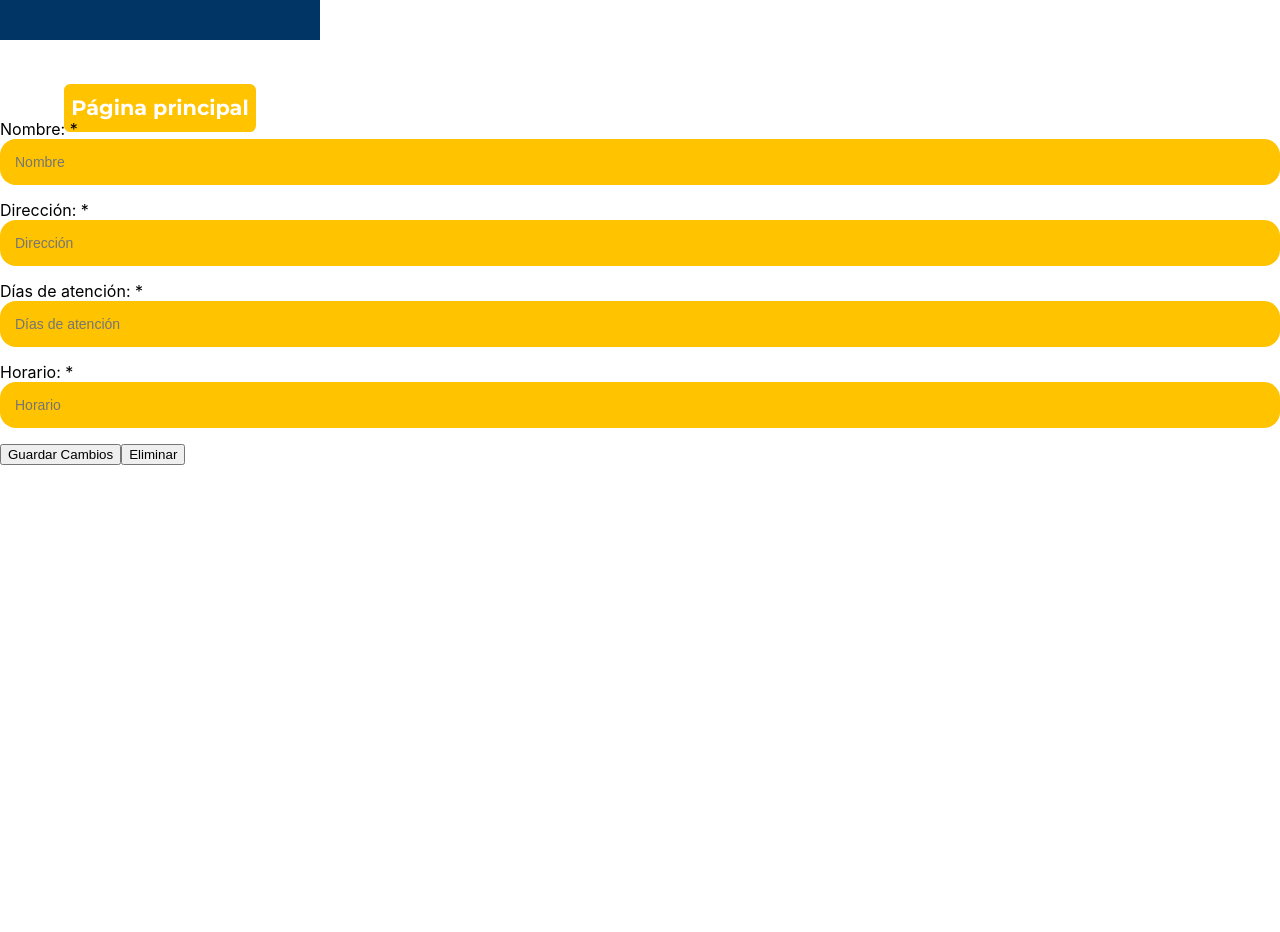
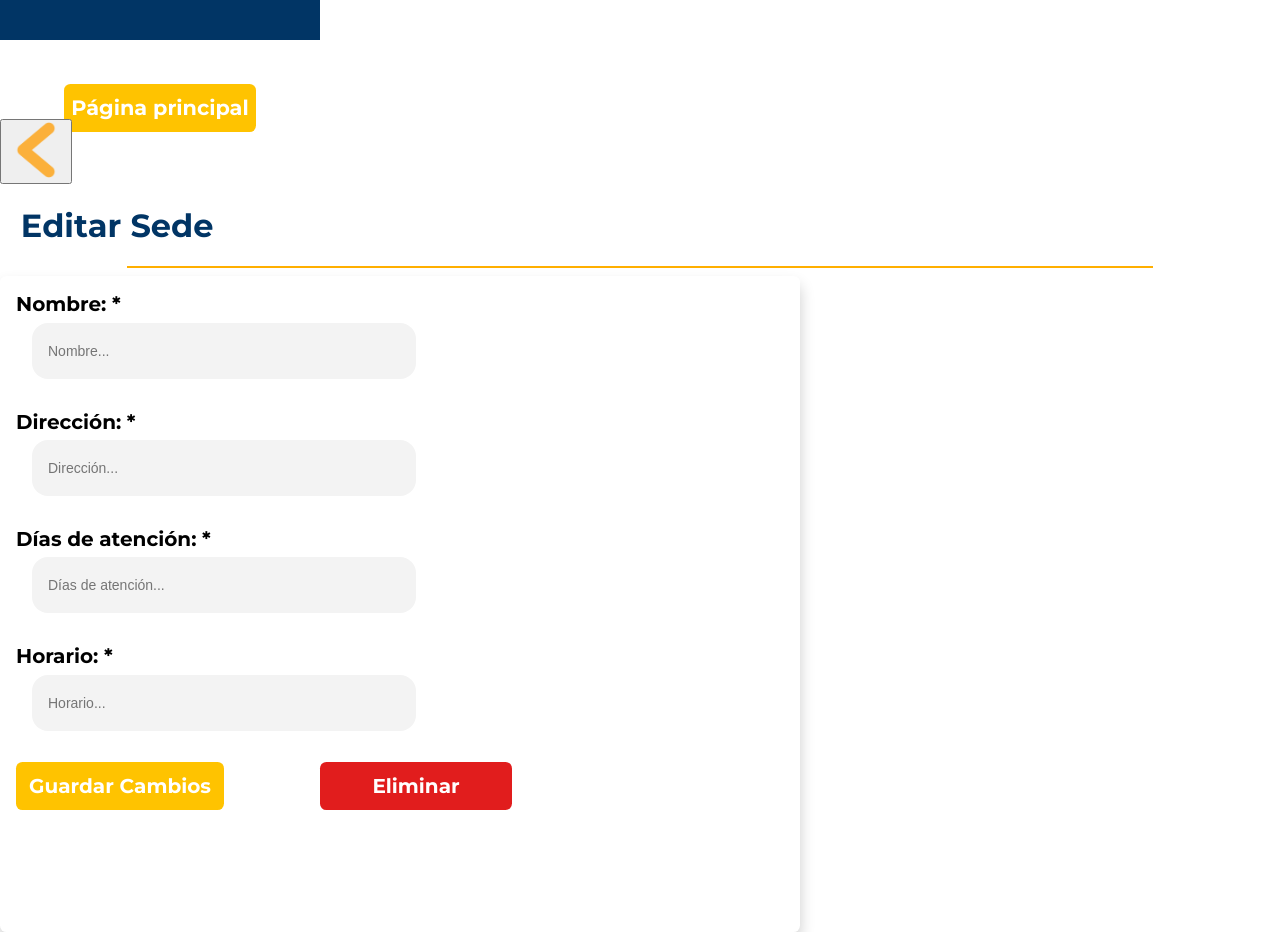
Before and after one commit to JPGomezCuervo/MuscleLab, a React (Create React App) app in the folder client/: page /dashboard/sedes/editar/1 in a window 1280 px wide. Shown: the part 760-1692 px from the top of the page. Before the commit the page ends 1225 px from the top, so only its background shows below. Built offline with nearby package versions, Linux system fonts and the light colour scheme.

Commit message:
sedes validadas

```diff
--- a/client/src/components/SedesDashCrear/SedesDashCrear.jsx
+++ b/client/src/components/SedesDashCrear/SedesDashCrear.jsx
@@ -1,8 +1,8 @@
 import React, { useState } from "react";
-import { useNavigate } from "react-router-dom";
+import { useNavigate, Link } from "react-router-dom";
 import axios from "axios";
-
-
+import style from "./SedesDashCrear.module.css";
+import arrowIcon from '../../assets/icons/arrow-yellow.png';
 
 const SedesDashCrear = ()=>{
 
@@ -24,28 +24,84 @@ const SedesDashCrear = ()=>{
       const navigate = useNavigate();
 
       const crearSede = () => {
+        const regexNombre = /^[A-Za-z\s,]+$/;
+        const regexDireccion = /^[A-Za-z0-9\s]+$/;
+        const regexDias = /^[A-Za-z\s,]+$/;
+        const regexHorario = /^\d{2}-\d{2}$/;
+
+        const errors = {};
+
+        if (sedes.name.trim() === "") {
+          errors.name = "El campo de nombre es requerido.";
+        } else if (!regexNombre.test(sedes.name)) {
+          errors.name = "El nombre debe contener solo letras.";
+        }
+
+        if (sedes.location.trim() === "") {
+          errors.location = "El campo de dirección es requerido.";
+        } else if (!regexDireccion.test(sedes.location)) {
+          errors.location = "La dirección debe contener letras y números sin caracteres especiales.";
+        }
+
+        if (sedes.scheduleDays.trim() === "") {
+          errors.scheduleDays = "El campo de días de atención es requerido.";
+        } else if (!regexDias.test(sedes.scheduleDays)) {
+          errors.scheduleDays = "Los días de atención deben contener solo palabras sin números.";
+        }
+
+        if (sedes.scheduleHours.trim() === "") {
+          errors.scheduleHours = "El campo de horario es requerido.";
+        } else if (!regexHorario.test(sedes.scheduleHours)) {
+          errors.scheduleHours = "El horario debe tener el formato HH-HH (por ejemplo, 09-22).";
+        }
+
+        if (Object.keys(errors).length === 0) {
           axios
             .post("https://musclelabii.onrender.com/branchoffice/create", sedes)
             .then((res) => {
-            console.log("Sede creada exitosamente");
+              alert("Sede creada exitosamente");
               // Realizar acciones adicionales después de crear la sede si es necesario
-
+                setSedes({
+                  name: "",
+                  location: "",
+                  scheduleDays: "",
+                  scheduleHours: "",
+                })
               // Redireccionar a la página correspondiente
-           ; // Reemplaza "/sedes" con la ruta correcta hacia la página de sedes
+              navigate("/dashboard/sedes");
             })
             .catch((error) => {
               console.error("Error al crear la sede:", error);
               // Manejar el error si es necesario
             });
-          alert("Sede creada exitosamente")
-          navigate("/dashboard/sedes")
+        } else {
+          console.error("Errores de validación:", errors);
+          // Manejar los errores de validación si es necesario
+        }
       };
+
+
+
 
 
 
       return (
         <div>
-          <label htmlFor="name">Nombre: *</label>
+
+
+<div>
+        <Link to="/dashboard/sedes">
+        <button>
+          <img className={style.ArrowIcon} src={arrowIcon} alt="" />
+        </button>
+        </Link>
+        <h1 className={style.tex}>Crear Sede Sede</h1>
+        <hr className={style.hr} />
+      </div>
+            <div className={style.MainConteiner}>
+
+          <div className={style.Description}>
+          <label htmlFor="name" className={style.texto}>Nombre: *</label>
           <input
             type="text"
             placeholder="Nombre"
@@ -53,8 +109,10 @@ const SedesDashCrear = ()=>{
             onChange={handleChange}
             name="name"
           />
+          </div>
 
-          <label htmlFor="location">Dirección: *</label>
+          <div className={style.Description}>
+          <label htmlFor="location" className={style.texto}>Dirección: *</label>
           <input
             type="text"
             placeholder="Dirección"
@@ -62,8 +120,10 @@ const SedesDashCrear = ()=>{
             onChange={handleChange}
             name="location"
           />
+          </div>
 
-          <label htmlFor="scheduleDays">Días de atención: *</label>
+          <div className={style.Description}>
+          <label htmlFor="scheduleDays" className={style.texto}>Días de atención: *</label>
           <input
             type="text"
             placeholder="Días de atención"
@@ -71,8 +131,11 @@ const SedesDashCrear = ()=>{
             onChange={handleChange}
             name="scheduleDays"
             />
+          </div>
 
-          <label htmlFor="scheduleHours">Horario: *</label>
+
+        <div className={style.Description}>
+          <label htmlFor="scheduleHours" className={style.texto}>Horario: *</label>
           <input
             type="text"
             placeholder="Horario"
@@ -80,9 +143,12 @@ const SedesDashCrear = ()=>{
             onChange={handleChange}
             name="scheduleHours"
             />
+          </div>
 
-        <button onClick={crearSede}>Crear</button>
 
+        <button onClick={crearSede} className={style.SaveButton}>Crear</button>
+
+        </div>
             </div>
       );
 
--- /dev/null
+++ b/client/src/components/SedesDashCrear/SedesDashCrear.module.css
@@ -0,0 +1,94 @@
+.MainConteiner{
+
+    padding-top: 1rem;
+    height: 40rem;
+    width: 50rem;
+    box-shadow: 0px 9px 15px rgba(0, 0, 0, 0.2);
+    border-radius: .4rem;
+    background-color: rgb(255, 255, 255);
+}
+
+.ArrowIcon{
+height: 3.5rem;
+transform: rotate(90deg);
+}
+
+.Description{
+margin-bottom: 1rem;
+width: 30vw;
+}
+.Description input{
+background-color: #f3f3f3;
+padding: 0 1rem;
+width: 100%;
+min-height: 3.5rem;
+margin-top: .4rem;
+margin-left: 2rem;
+}
+
+.SaveButton{
+height: 3rem;
+color: #ffffff;
+width: 13rem;
+background-color: #ffc300;
+border: 0;
+border-radius: 0.4rem;
+font-family: "Montserrat-Bold";
+font-size: 1.25rem;
+cursor: pointer;
+transition: 0.2s;
+margin-left: 1rem;
+}
+
+.SaveButton:hover{
+background-color: #FFAF00;
+}
+.SaveButton:active{
+background-color: #ffc300;
+}
+
+.DeleteButton{
+margin-left: 12%;
+width: 12rem;
+height: 3rem;
+color: #ffffff;
+background-color: #E11D1D;
+border: 0;
+border-radius: 0.4rem;
+font-family: "Montserrat-Bold";
+font-size: 1.25rem;
+cursor: pointer;
+transition: 0.2s;
+}
+
+.DeleteButton:hover{
+background-color: rgb(182, 22, 22);
+}
+
+.DeleteButton:active{
+background-color: #E11D1D;
+}
+
+.ButtonContainer{
+margin: 0 auto;
+margin-top: 15rem;
+width: 27.5rem;
+margin-bottom: 2rem;
+}
+
+.texto{
+font-family: "Montserrat-Bold";
+font-size: 1.25rem;
+margin-left:1rem;
+}
+
+.tex{
+color: #013565;
+font-family:'Montserrat-Bold';
+font-size: 2rem;
+margin-left: 1.3rem;
+}
+
+.hr{
+color:#FFAF00
+}
--- a/client/src/components/SedesDashEditar/SedesDashEditar.jsx
+++ b/client/src/components/SedesDashEditar/SedesDashEditar.jsx
@@ -1,7 +1,9 @@
 
 import React, { useState } from "react";
 import axios from "axios";
-import { useParams , useNavigate} from "react-router-dom";
+import { useParams, useNavigate, Link } from "react-router-dom";
+import style from "./SedesDashEditar.module.css";
+import arrowIcon from '../../assets/icons/arrow-yellow.png';
 
 
 const SedesDashEditar = () => {
@@ -22,84 +24,164 @@ const SedesDashEditar = () => {
 
   const navigate = useNavigate();
 
+
   const guardarCambiosSede = () => {
-    const id = params.id
+    const id = params.id;
     const url = `https://musclelabii.onrender.com/branchoffice/update/${id}`;
 
+    const regexNombre = /^[A-Za-z\s,]+$/;
+    const regexDireccion = /^[A-Za-z0-9\s]+$/;
+    const regexDias = /^[A-Za-z\s,]+$/;
+    const regexHorario = /^\d{2}-\d{2}$/;
+
+    const errors = {};
+
+    if (sedes.name.trim() === "") {
+      errors.name = "El campo de nombre es requerido.";
+    } else if (!regexNombre.test(sedes.name)) {
+      errors.name = "El nombre debe contener solo letras, espacios y comas.";
+    }
+
+    if (sedes.location.trim() === "") {
+      errors.location = "El campo de dirección es requerido.";
+    } else if (!regexDireccion.test(sedes.location)) {
+      errors.location = "La dirección debe contener letras y números sin caracteres especiales.";
+    }
+
+    if (sedes.scheduleDays.trim() === "") {
+      errors.scheduleDays = "El campo de días de atención es requerido.";
+    } else if (!regexDias.test(sedes.scheduleDays)) {
+      errors.scheduleDays = "Los días de atención deben contener solo palabras, espacios y comas.";
+    }
+
+    if (sedes.scheduleHours.trim() === "") {
+      errors.scheduleHours = "El campo de horario es requerido.";
+    } else if (!regexHorario.test(sedes.scheduleHours)) {
+      errors.scheduleHours = "El horario debe tener el formato HH-HH (por ejemplo, 09-22).";
+    }
+
+    // Verificar si hay errores de validación
+    if (Object.keys(errors).length > 0) {
+      console.error("Errores de validación:", errors);
+      // Manejar los errores de validación si es necesario
+      return;
+    }
+
+    // Ventana emergente de confirmación
+    const confirmacion = window.confirm("¿Estás seguro de guardar los cambios?");
+
+    if (confirmacion) {
       axios
         .put(url, sedes)
         .then((res) => {
-       console.log("cambios hechos")
-        // Realizar acciones adicionales después de guardar los cambios si es necesario
+          console.log("Cambios guardados exitosamente");
+          alert("Cambios guardados exitosamente");
+          navigate('/dashboard/sedes');
         })
         .catch((error) => {
-        alert("Error al guardar los cambios:", error);
+          console.error("Error al guardar los cambios:", error);
           // Manejar el error si es necesario
         });
-      alert("Cambios guardados exitosamente");
-      navigate('/dashboard/sedes')
+    } else {
+      alert("Acción cancelada");
+    }
   };
 
+
+
   const eliminarSede = () => {
-    const id = params.id
+    const id = params.id;
     const url = `https://musclelabii.onrender.com/branchoffice/delete/${id}`;
 
+    // Ventana emergente de confirmación
+    const confirmacion = window.confirm("¿Estás seguro de eliminar la sede seleccionada?");
+
+    if (confirmacion) {
       axios
         .delete(url)
         .then((res) => {
           console.log("Sede eliminada exitosamente");
-
+          alert("Sede eliminada exitosamente");
+          navigate('/dashboard/sedes');
         })
         .catch((error) => {
           console.error("Error al eliminar la sede:", error);
           // Manejar el error si es necesario
         });
-      alert("Clase Eliminada correctamente")
-      navigate('/dashboard/sedes')
+    } else {
+      alert("Acción cancelada");
+    }
   };
+
 
 
   return (
     <div>
-      <label htmlFor="name">Nombre: *</label>
+
+      <div>
+        <Link to="/dashboard/sedes">
+        <button>
+          <img className={style.ArrowIcon} src={arrowIcon} alt="" />
+        </button>
+        </Link>
+        <h1 className={style.tex}>Editar Sede</h1>
+        <hr className={style.hr} />
+      </div>
+
+
+      <div className={style.MainConteiner}>
+        <div className={style.Description}>
+          <label htmlFor="name" className={style.texto}>Nombre: *</label>
           <input
             type="text"
-        placeholder="Nombre"
+            placeholder="Nombre..."
             value={sedes.name}
             onChange={handleChange}
             name="name"
           />
+        </div>
 
-      <label htmlFor="location">Dirección: *</label>
+        <div className={style.Description}>
+          <label htmlFor="location" className={style.texto}>Dirección: *</label>
           <input
             type="text"
-        placeholder="Dirección"
+            placeholder="Dirección..."
             value={sedes.location}
             onChange={handleChange}
             name="location"
           />
+        </div>
 
-      <label htmlFor="scheduleDays">Días de atención: *</label>
+        <div className={style.Description}>
+
+          <label htmlFor="scheduleDays" className={style.texto}>Días de atención: *</label>
           <input
             type="text"
-        placeholder="Días de atención"
+            placeholder="Días de atención..."
             value={sedes.scheduleDays}
             onChange={handleChange}
             name="scheduleDays"
           />
+        </div>
 
-      <label htmlFor="scheduleHours">Horario: *</label>
+        <div className={style.Description}>
+          <label htmlFor="scheduleHours" className={style.texto}>Horario: *</label>
           <input
             type="text"
-        placeholder="Horario"
+            placeholder="Horario..."
             value={sedes.scheduleHours}
             onChange={handleChange}
             name="scheduleHours"
           />
+        </div>
 
-      <button onClick={guardarCambiosSede}>Guardar Cambios</button>
-      <button type="button" onClick={eliminarSede}>Eliminar</button>
 
+        <div className={style.ButtonConteiner}>
+          <button onClick={guardarCambiosSede} className={style.SaveButton}>Guardar Cambios</button>
+          <button type="button" onClick={eliminarSede} className={style.DeleteButton}>Eliminar</button>
+        </div>
+
+      </div>
     </div>
   );
 };
--- a/client/src/components/SedesDashEditar/SedesDashEditar.module.css
+++ b/client/src/components/SedesDashEditar/SedesDashEditar.module.css
@@ -0,0 +1,94 @@
+.MainConteiner{
+
+        padding-top: 1rem;
+        height: 40rem;
+        width: 50rem;
+        box-shadow: 0px 9px 15px rgba(0, 0, 0, 0.2);
+        border-radius: .4rem;
+        background-color: rgb(255, 255, 255);
+}
+
+.ArrowIcon{
+    height: 3.5rem;
+    transform: rotate(90deg);
+}
+
+.Description{
+    margin-bottom: 1rem;
+    width: 30vw;
+}
+.Description input{
+    background-color: #f3f3f3;
+    padding: 0 1rem;
+    width: 100%;
+    min-height: 3.5rem;
+    margin-top: .4rem;
+    margin-left: 2rem;
+}
+
+.SaveButton{
+    height: 3rem;
+    color: #ffffff;
+    width: 13rem;
+    background-color: #ffc300;
+    border: 0;
+    border-radius: 0.4rem;
+    font-family: "Montserrat-Bold";
+    font-size: 1.25rem;
+    cursor: pointer;
+    transition: 0.2s;
+    margin-left: 1rem;
+}
+
+.SaveButton:hover{
+    background-color: #FFAF00;
+}
+.SaveButton:active{
+    background-color: #ffc300;
+}
+
+.DeleteButton{
+    margin-left: 12%;
+    width: 12rem;
+    height: 3rem;
+    color: #ffffff;
+    background-color: #E11D1D;
+    border: 0;
+    border-radius: 0.4rem;
+    font-family: "Montserrat-Bold";
+    font-size: 1.25rem;
+    cursor: pointer;
+    transition: 0.2s;
+}
+
+.DeleteButton:hover{
+    background-color: rgb(182, 22, 22);
+}
+
+.DeleteButton:active{
+    background-color: #E11D1D;
+}
+
+.ButtonContainer{
+    margin: 0 auto;
+    margin-top: 15rem;
+    width: 27.5rem;
+    margin-bottom: 2rem;
+}
+
+.texto{
+    font-family: "Montserrat-Bold";
+    font-size: 1.25rem;
+    margin-left:1rem;
+}
+
+.tex{
+    color: #013565;
+    font-family:'Montserrat-Bold';
+  font-size: 2rem;
+  margin-left: 1.3rem;
+}
+
+.hr{
+    color:#FFAF00
+}
--- a/client/src/components/SedesDashboard/SedesDash.jsx
+++ b/client/src/components/SedesDashboard/SedesDash.jsx
@@ -99,7 +99,7 @@ const SedesDash = () => {
       <hr className={style.hr} />
 
           <Link to="/dashboard/sedes/crear">
-      <button>Crear Sede</button>
+      <button className={style.button}>Crear Sede</button>
           </Link>
 
       <div className={style.contenedor}>
```
Also changed, not shown: client/src/components/SedesDashboard/SedesDash.module.css (+21 -0 lines). Lines whose indentation alone changed are shown as unchanged.
